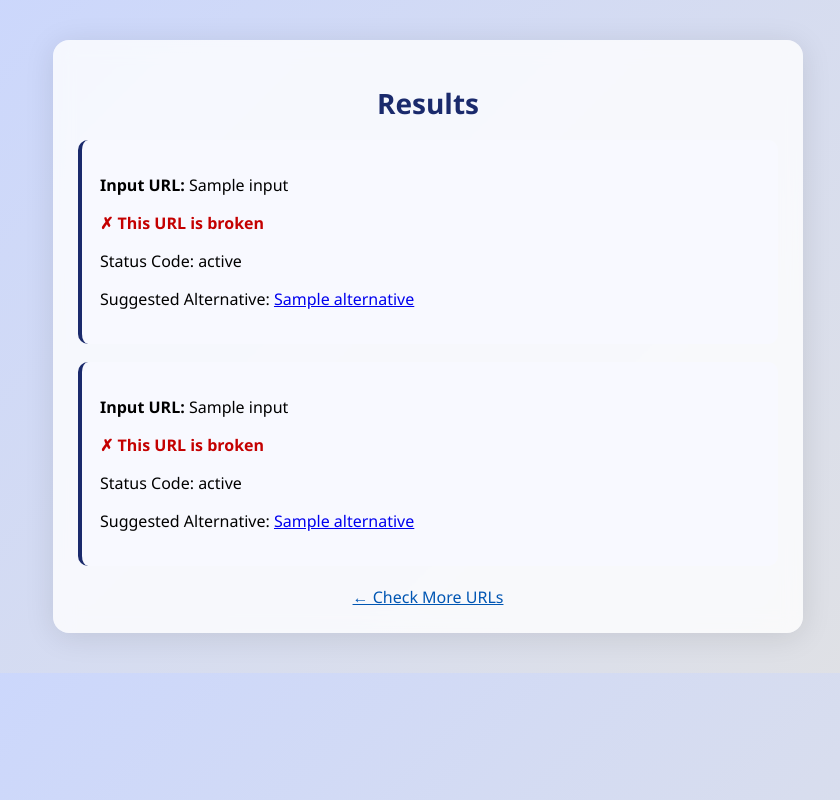
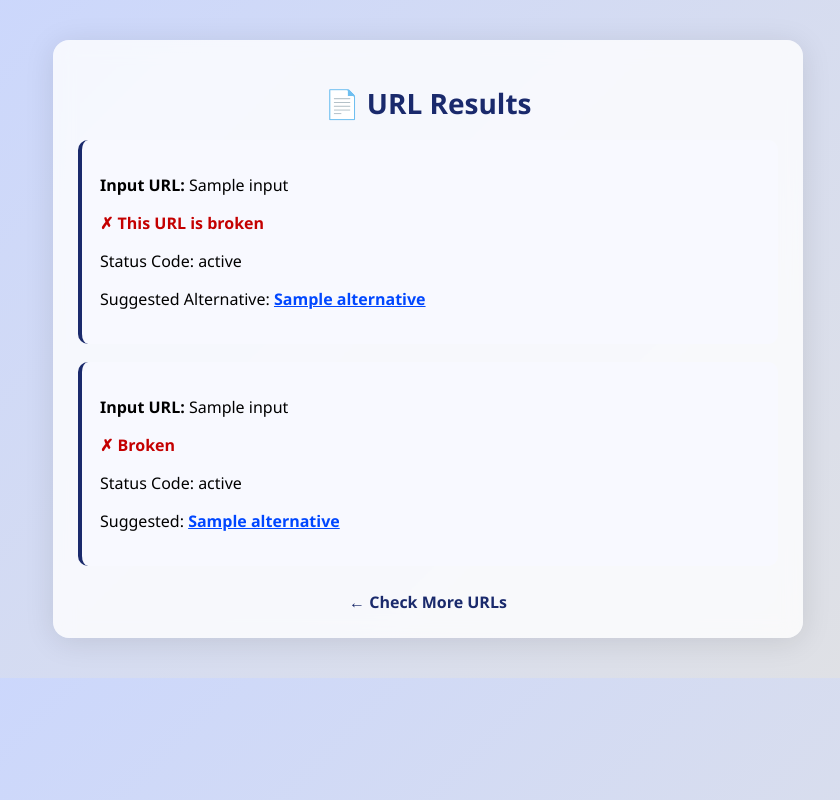
Before and after one commit to rksxox-coder/broken-link-resolver, a Flask app: template templates/result.html in a window 1280 px wide. Shown: the whole page, without its empty margins (212-1052 px from the left). Run offline with Flask 3, Linux system fonts and the light colour scheme; the template is opened without the code that fills it: most values are stand-ins (such as "Sample title", 1, 10 or a date in 2020).

Commit message:
Update result.html

```diff
--- a/templates/result.html
+++ b/templates/result.html
@@ -1,7 +1,7 @@
 {% extends "base.html" %}
 {% block content %}
 
-<h1>Results</h1>
+<h1>📄 URL Results</h1>
 
 {% if result %}
     <div class="result-box">
@@ -12,9 +12,10 @@
         {% else %}
             <p class="error">✗ This URL is broken</p>
             <p>Status Code: {{ result.status }}</p>
+
             {% if result.alternative %}
-                <p class="alt-link">Suggested Alternative:
-                    <a href="{{ result.alternative }}" target="_blank">
+                <p>Suggested Alternative:
+                    <a class="alt-link" href="{{ result.alternative }}" target="_blank">
                         {{ result.alternative }}
                     </a>
                 </p>
@@ -31,25 +32,25 @@
             <p><strong>Input URL:</strong> {{ item.input }}</p>
 
             {% if item.working %}
-                <p class="success">✓ This URL is working ({{ item.status }})</p>
+                <p class="success">✓ Working ({{ item.status }})</p>
             {% else %}
-                <p class="error">✗ This URL is broken</p>
+                <p class="error">✗ Broken</p>
                 <p>Status Code: {{ item.status }}</p>
 
                 {% if item.alternative %}
-                    <p class="alt-link">Suggested Alternative:
-                        <a href="{{ item.alternative }}" target="_blank">
+                    <p>Suggested:
+                        <a class="alt-link" href="{{ item.alternative }}" target="_blank">
                             {{ item.alternative }}
                         </a>
                     </p>
                 {% else %}
-                    <p>No alternative link found.</p>
+                    <p>No alternative found.</p>
                 {% endif %}
             {% endif %}
         </div>
     {% endfor %}
 {% endif %}
 
-<a href="/" style="display:block; text-align:center; margin-top:20px; color:#0056b3;">← Check More URLs</a>
+<a href="/" class="back-link">← Check More URLs</a>
 
 {% endblock %}
```
